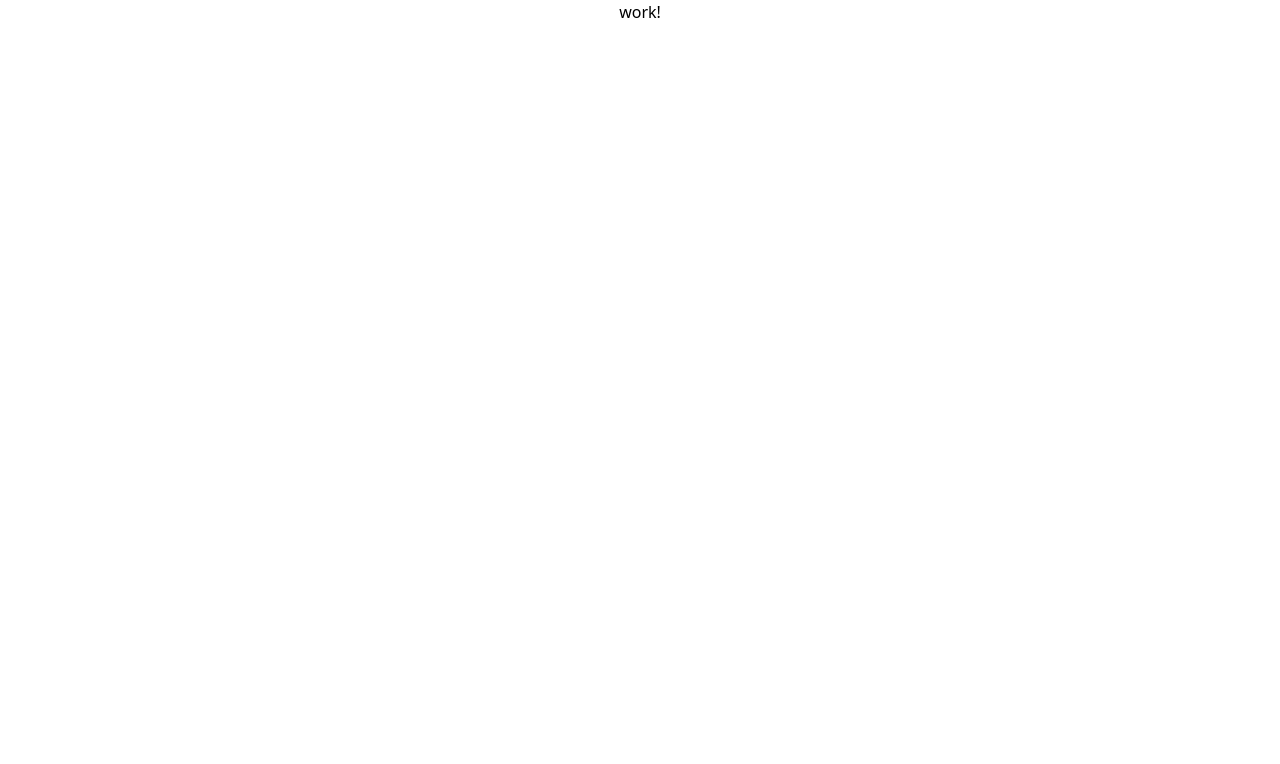
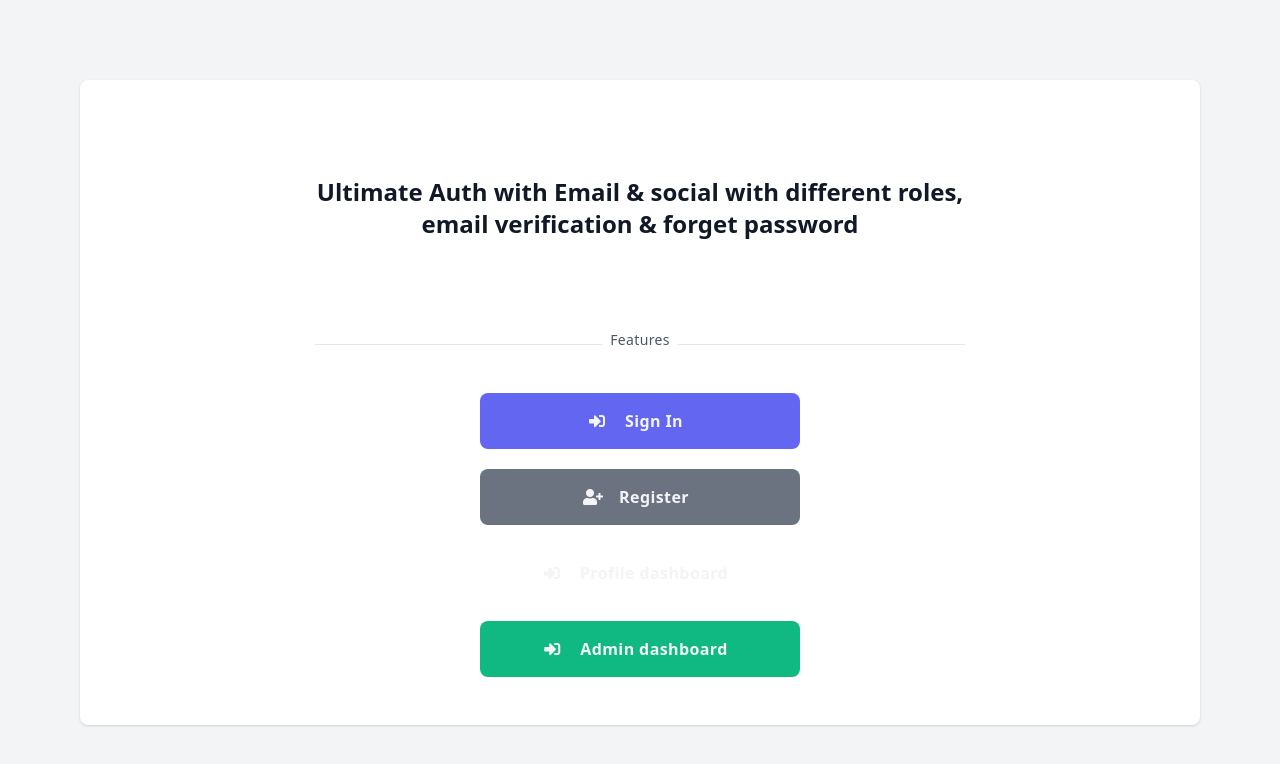
Before and after one commit to taehunlim/limtae_shoppingmall, a React (Create React App) app in the folder client/: page / in a window 1280 px wide. Shown: the top 764 px of the page. Built offline with nearby package versions, Linux system fonts and the light colour scheme; the HTML template or start-up script is replaced by a standard one.

Commit message:
client main

```diff
--- a/client/package.json
+++ b/client/package.json
@@ -8,7 +8,9 @@
     "@testing-library/user-event": "^7.1.2",
     "react": "^16.13.1",
     "react-dom": "^16.13.1",
-    "react-scripts": "3.4.3"
+    "react-router-dom": "^5.2.0",
+    "react-scripts": "3.4.3",
+    "react-toastify": "^6.0.8"
   },
   "scripts": {
     "start": "react-scripts start",
--- a/client/src/App.js
+++ b/client/src/App.js
@@ -1,11 +1,67 @@
 import React from 'react';
+import { Link, Redirect } from 'react-router-dom';
+import { ToastContainer, toast } from 'react-toastify';
+
 import './App.css';
 
 function App() {
   return (
-    <div className="App">
-      <h1>work!</h1>
-    </div>
+      <div className="min-h-screen bg-gray-100 text-gray-900 flex justify-center">
+          <ToastContainer />
+          <div className="max-w-screen-xl m-0 sm:m-20 bg-white shadow sm:rounded-lg flex justify-center flex-1">
+              <div className="lg:w-1/2 xl:w-8/12 p-6 sm:p-12">
+                  <div className="mt-12 flex flex-col items-center">
+                      <h1 className="text-2xl xl:text-2xl font-extrabold text-center">
+                          Ultimate Auth with Email & social with different roles,
+                          email verification & forget password
+                      </h1>
+                      <div className='w-full flex-1 mt-8 text-indigo-500'>
+                          <div className='my-12 border-b text-center'>
+                              <div className='leading-none px-2 inline-block text-sm text-gray-600 tracking-wide font-medium bg-white transform translate-y-1/2'>
+                                  Features
+                              </div>
+                          </div>
+                          <div className="mx-auto max-w-xs relative">
+                              <a
+                                  to='/login'
+                                  className='mt-5 tracking-wide font-semibold bg-indigo-500 text-gray-100 w-full py-4 rounded-lg hover:bg-indigo-700 transition-all duration-300 ease-in-out flex items-center justify-center focus:shadow-outline focus:outline-none'
+                              >
+                                  <i className='fas fa-sign-in-alt  w-6  -ml-2' />
+                                  <span className='ml-3'>Sign In</span>
+                              </a>
+                          </div>
+                          <div className="mx-auto max-w-xs relative">
+                              <a
+                                  to='/register'
+                                  className='mt-5 tracking-wide font-semibold bg-gray-500 text-gray-100 w-full py-4 rounded-lg hover:bg-gray-700 transition-all duration-300 ease-in-out flex items-center justify-center focus:shadow-outline focus:outline-none'
+                              >
+                                  <i className='fas fa-user-plus  w-6  -ml-2' />
+                                  <span className='ml-3'>Register</span>
+                              </a>
+                          </div>
+                          <div className="mx-auto max-w-xs relative">
+                              <a
+                                  to='/private'
+                                  className='mt-5 tracking-wide font-semibold bg-orange-500 text-gray-100 w-full py-4 rounded-lg hover:bg-orange-700 transition-all duration-300 ease-in-out flex items-center justify-center focus:shadow-outline focus:outline-none'
+                              >
+                                  <i className='fas fa-sign-in-alt  w-6  -ml-2' />
+                                  <span className='ml-3'>Profile dashboard</span>
+                              </a>
+                          </div>
+                          <div className="mx-auto max-w-xs relative">
+                              <a
+                                  to='/admin'
+                                  className='mt-5 tracking-wide font-semibold bg-green-500 text-gray-100 w-full py-4 rounded-lg hover:bg-green-700 transition-all duration-300 ease-in-out flex items-center justify-center focus:shadow-outline focus:outline-none'
+                              >
+                                  <i className='fas fa-sign-in-alt  w-6  -ml-2' />
+                                  <span className='ml-3'>Admin dashboard</span>
+                              </a>
+                          </div>
+                      </div>
+                  </div>
+              </div>
+          </div>
+      </div>
   );
 }
 
```
Also changed, not shown: 1 other file (tests, documents, lock files or other folders).
